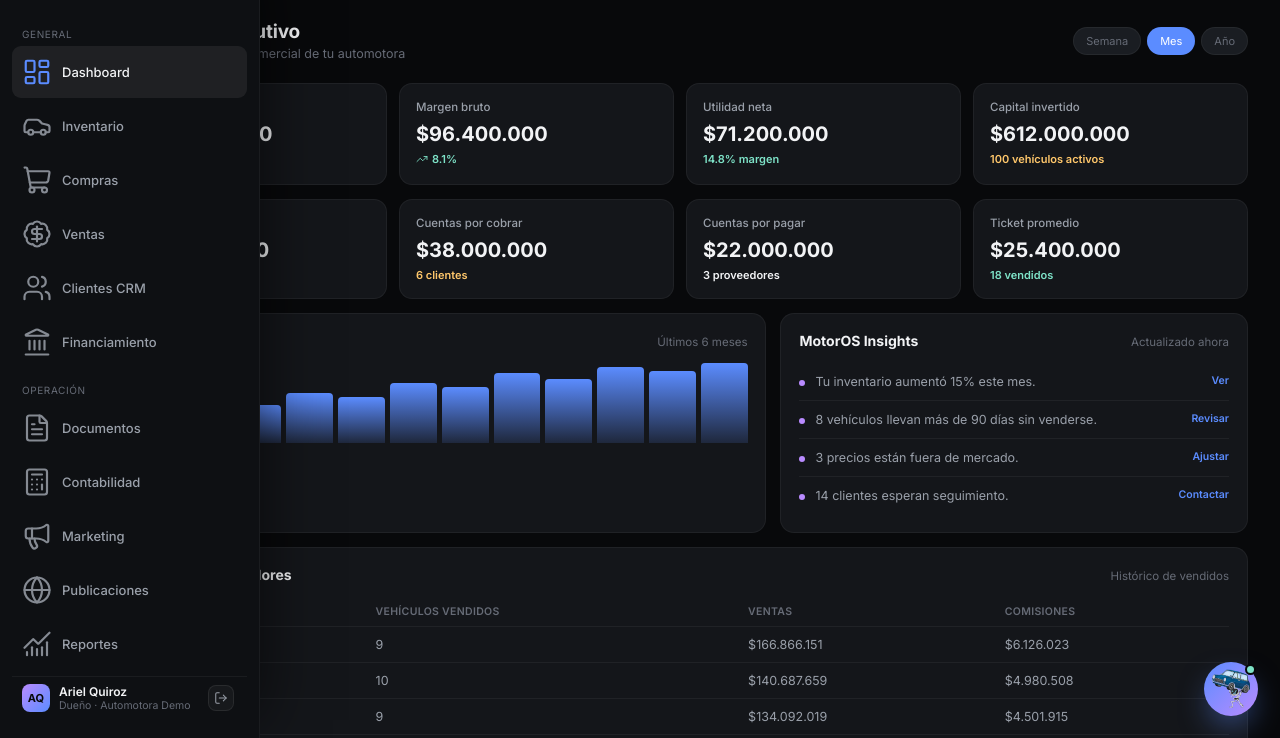
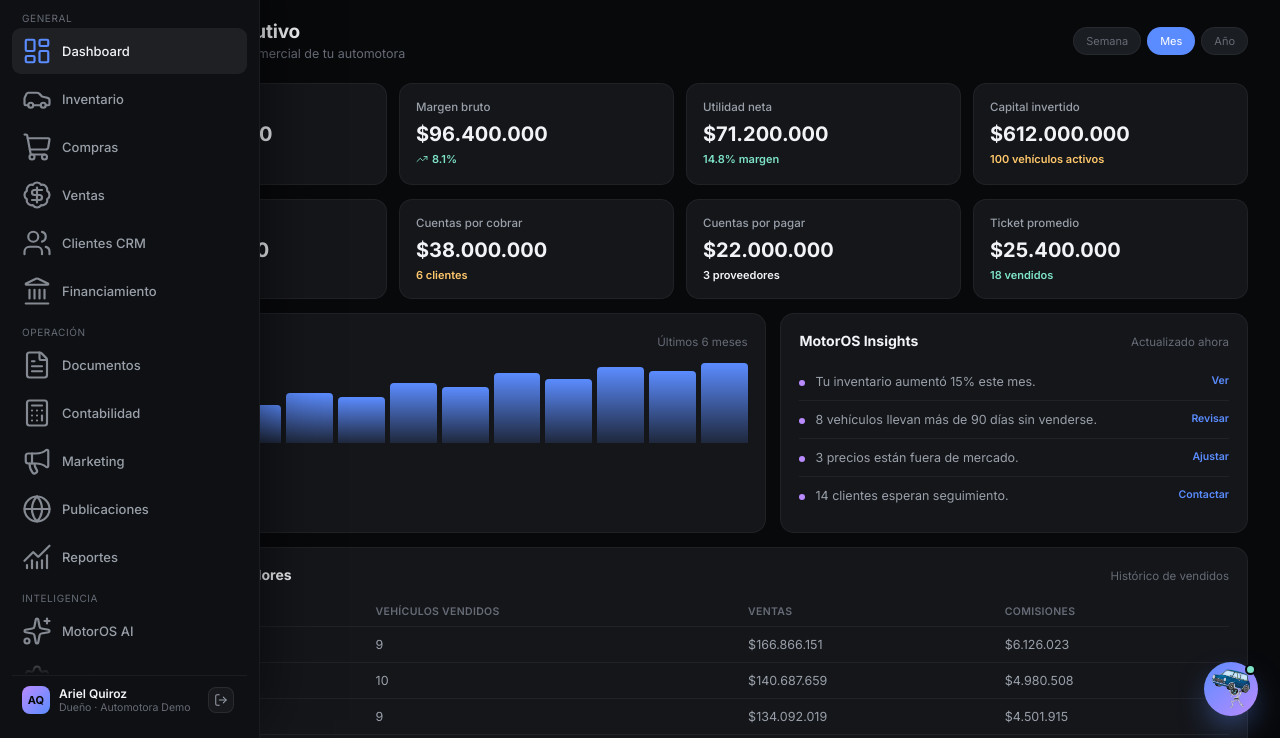
Before and after one commit to akirozzzz/motoros, a plain HTML site: page app.html in a window 1280 px wide. Shown: the part 62-800 px from the top of the page. Drawn offline with nearby package versions, Linux system fonts and the light colour scheme.

Commit message:
Hacer mas robusto el fix del menu cortado en el sidebar
- Cambio el sidebar de flex a CSS Grid (grid-template-rows: auto minmax(0,1fr)
  auto) para el patron logo-fijo / menu-scrolleable / usuario-fijo, mas
  confiable entre navegadores que el flex+min-height:0 anterior.
- Recorte el padding vertical de los items del menu (11px->8px) y de las
  etiquetas de grupo, y el margen del logo, para que en la mayoria de las
  pantallas entre todo sin necesitar scroll.
- Agregue un difuminado (mask-image) abajo del listado que avisa que hay
  mas opciones para scrollear, y se apaga solo con JS cuando se llega al
  final (para no tapar 'Configuracion', el ultimo item).

```diff
--- a/app.html
+++ b/app.html
@@ -28,24 +28,28 @@
   .app-sidebar{
     position:fixed; top:0; left:0; height:100vh; z-index:100;
     width:80px; background:var(--bg-soft); border-right:1px solid var(--line-soft);
-    display:flex; flex-direction:column; padding:18px 10px; overflow:hidden;
+    display:grid; grid-template-rows:auto minmax(0,1fr) auto; padding:14px 10px; overflow:hidden;
     transition: width .25s cubic-bezier(.4,0,.2,1), box-shadow .25s ease;
   }
   .app-sidebar:hover{
-    width:260px; padding:18px 12px;
+    width:260px; padding:14px 12px;
     box-shadow: 18px 0 60px -18px rgba(0,0,0,0.6);
   }
-  /* Zona scrolleable del menu: el logo queda fijo arriba y el pie fijo abajo,
-     asi el listado de secciones nunca se corta en pantallas mas bajas. */
+  /* Zona scrolleable del menu: el logo queda fijo arriba y el pie fijo abajo (fila de grid
+     propia con minmax(0,1fr)), asi el listado de secciones nunca se corta en pantallas
+     mas bajas -- se ve un difuminado abajo cuando hay mas contenido para scrollear. */
   .app-nav-scroll{
-    flex:1 1 auto; min-height:0; overflow-y:auto; overflow-x:hidden;
+    min-height:0; overflow-y:auto; overflow-x:hidden;
+    -webkit-mask-image: linear-gradient(to bottom, #000 calc(100% - 22px), transparent 100%);
+    mask-image: linear-gradient(to bottom, #000 calc(100% - 22px), transparent 100%);
   }
+  .app-nav-scroll.at-bottom{-webkit-mask-image:none; mask-image:none;}
   .app-nav-scroll::-webkit-scrollbar{width:4px;}
   .app-nav-scroll::-webkit-scrollbar-thumb{background:var(--line); border-radius:4px;}
   .app-nav-scroll::-webkit-scrollbar-track{background:transparent;}
   .app-logo{
     display:flex; align-items:center; justify-content:center; gap:10px;
-    font-weight:700; font-size:15px; margin-bottom:22px; padding:4px 8px; white-space:nowrap;
+    font-weight:700; font-size:15px; margin-bottom:14px; padding:4px 8px; white-space:nowrap;
     transition: justify-content .25s ease, gap .25s ease;
   }
   .app-sidebar:hover .app-logo{justify-content:flex-start;}
@@ -57,14 +61,14 @@
   }
   .app-sidebar:hover .app-logo .logo-label{opacity:1; max-width:160px; transform:translateX(0); transition-delay:.05s;}
   .nav-group-label{
-    font-size:10px; text-transform:uppercase; letter-spacing:0.06em; color:var(--text-faint); padding:14px 10px 6px;
+    font-size:10px; text-transform:uppercase; letter-spacing:0.06em; color:var(--text-faint); padding:10px 10px 4px;
     white-space:nowrap; opacity:0; transform:translateX(-8px);
     transition: opacity .2s ease, transform .2s ease;
   }
   .app-sidebar:hover .nav-group-label{opacity:1; transform:translateX(0); transition-delay:.05s;}
   .app-nav-item{
     display:flex; align-items:center; justify-content:center; gap:10px; font-size:13px; color:var(--text-dim);
-    padding:11px 10px; border-radius:9px; margin-bottom:2px; font-weight:500; cursor:pointer;
+    padding:8px 10px; border-radius:9px; margin-bottom:2px; font-weight:500; cursor:pointer;
     white-space:nowrap;
     transition:background .15s, color .15s, justify-content .25s ease;
   }
@@ -703,6 +707,19 @@
   hamburgerBtn.addEventListener('click', toggleSidebar);
   sidebarBackdrop.addEventListener('click', closeSidebar);
 
+  // El listado del menu scrollea de forma independiente (logo y usuario quedan fijos).
+  // Este difuminado inferior avisa que hay mas opciones debajo; se apaga solo al llegar al final.
+  const appNavScroll = document.querySelector('.app-nav-scroll');
+  function updateNavScrollFade(){
+    const atBottom = appNavScroll.scrollHeight - appNavScroll.scrollTop - appNavScroll.clientHeight < 4;
+    appNavScroll.classList.toggle('at-bottom', atBottom);
+  }
+  if(appNavScroll){
+    updateNavScrollFade();
+    appNavScroll.addEventListener('scroll', updateNavScrollFade);
+    window.addEventListener('resize', updateNavScrollFade);
+  }
+
   navItems.forEach(item=>{
     item.addEventListener('click', ()=>{
       navItems.forEach(i=>i.classList.remove('active'));
```
